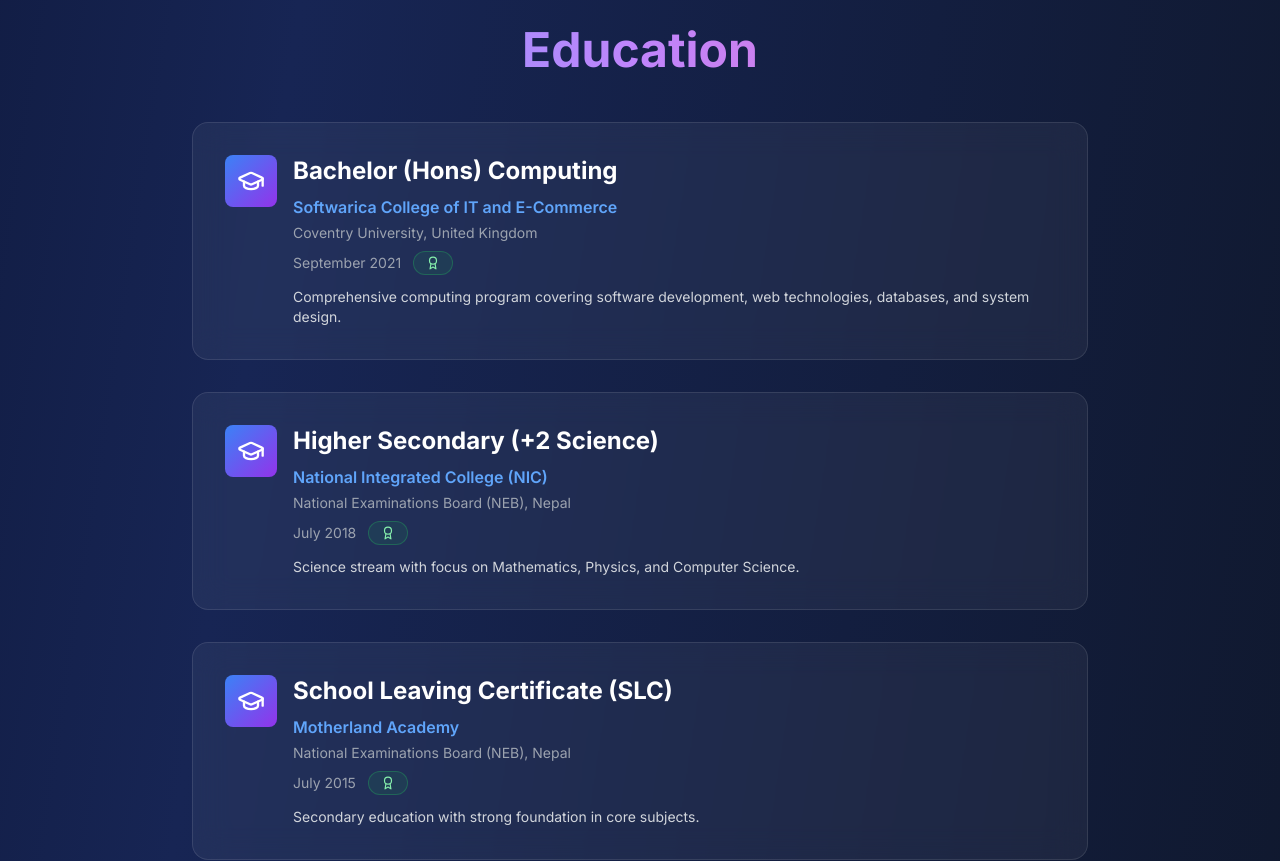
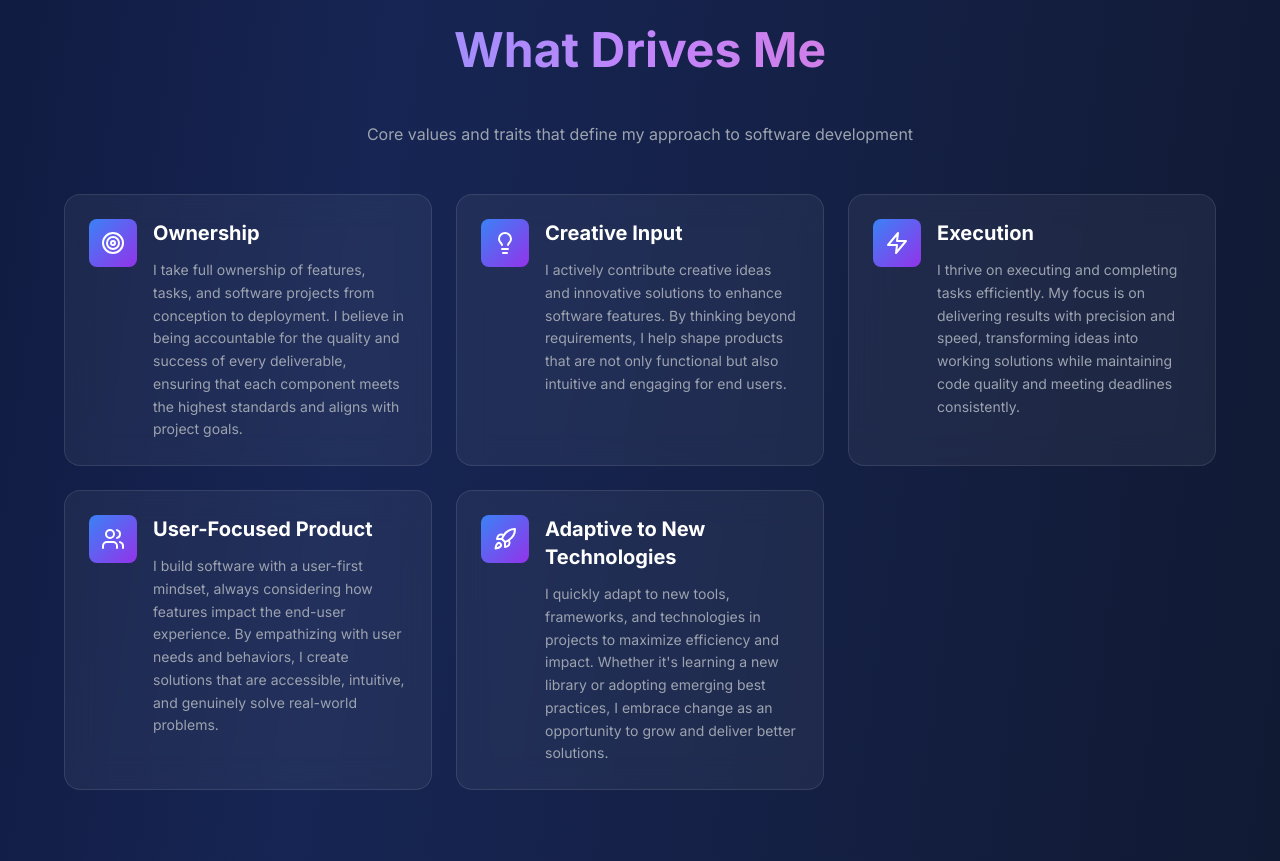
Before and after one commit to roshan-githubb/portfolio_roshan_budhathoki, a Next.js app: page / in a window 1280 px wide. Shown: the part 6500-7361 px from the top of the page. Built offline with nearby package versions, Linux system fonts and the light colour scheme.

Commit message:
Added my personal traits

```diff
--- a/app/page.tsx
+++ b/app/page.tsx
@@ -6,6 +6,7 @@
 import Experience from '@/components/Experience'
 import Education from '@/components/Education'
 import Projects from '@/components/Projects'
+import PersonalTraits from '@/components/PersonalTraits'
 import Contact from '@/components/Contact'
 
 export default function Home() {
@@ -17,6 +18,7 @@
       <Skills />
       <Experience />
       <Projects />
+      <PersonalTraits />
       <Education />
       <Contact />
     </main>
--- /dev/null
+++ b/components/PersonalTraits.tsx
@@ -0,0 +1,87 @@
+'use client'
+
+import React from 'react'
+import { motion } from 'framer-motion'
+import { useInView } from 'react-intersection-observer'
+import { Target, Lightbulb, Zap, Users, Rocket } from 'lucide-react'
+
+const PersonalTraits = () => {
+  const [ref, inView] = useInView({
+    triggerOnce: true,
+    threshold: 0.1,
+  })
+
+  const traits = [
+    {
+      icon: Target,
+      title: 'Ownership',
+      description: 'I take full ownership of features, tasks, and software projects from conception to deployment. I believe in being accountable for the quality and success of every deliverable, ensuring that each component meets the highest standards and aligns with project goals.',
+    },
+    {
+      icon: Lightbulb,
+      title: 'Creative Input',
+      description: 'I actively contribute creative ideas and innovative solutions to enhance software features. By thinking beyond requirements, I help shape products that are not only functional but also intuitive and engaging for end users.',
+    },
+    {
+      icon: Zap,
+      title: 'Execution',
+      description: 'I thrive on executing and completing tasks efficiently. My focus is on delivering results with precision and speed, transforming ideas into working solutions while maintaining code quality and meeting deadlines consistently.',
+    },
+    {
+      icon: Users,
+      title: 'User-Focused Product',
+      description: 'I build software with a user-first mindset, always considering how features impact the end-user experience. By empathizing with user needs and behaviors, I create solutions that are accessible, intuitive, and genuinely solve real-world problems.',
+    },
+    {
+      icon: Rocket,
+      title: 'Adaptive to New Technologies',
+      description: 'I quickly adapt to new tools, frameworks, and technologies in projects to maximize efficiency and impact. Whether it\'s learning a new library or adopting emerging best practices, I embrace change as an opportunity to grow and deliver better solutions.',
+    },
+  ]
+
+  return (
+    <section id="traits" className="py-20 relative">
+      <div className="container mx-auto px-4 md:px-6">
+        <motion.div
+          ref={ref}
+          initial={{ opacity: 0, y: 50 }}
+          animate={inView ? { opacity: 1, y: 0 } : {}}
+          transition={{ duration: 0.6 }}
+        >
+          <h2 className="section-title gradient-text">What Drives Me</h2>
+          <p className="text-center text-gray-400 mb-12 max-w-2xl mx-auto">
+            Core values and traits that define my approach to software development
+          </p>
+
+          <div className="max-w-6xl mx-auto grid grid-cols-1 md:grid-cols-2 lg:grid-cols-3 gap-6">
+            {traits.map((trait, index) => (
+              <motion.div
+                key={index}
+                initial={{ opacity: 0, y: 30 }}
+                animate={inView ? { opacity: 1, y: 0 } : {}}
+                transition={{ duration: 0.5, delay: index * 0.1 }}
+                className="glass-effect p-6 rounded-2xl card-hover group"
+              >
+                <div className="flex items-start gap-4">
+                  <div className="p-3 bg-gradient-to-br from-blue-500 to-purple-600 rounded-lg group-hover:scale-110 transition-transform">
+                    <trait.icon size={24} className="text-white" />
+                  </div>
+                  <div className="flex-1">
+                    <h3 className="text-xl font-bold text-white mb-3 group-hover:text-blue-400 transition-colors">
+                      {trait.title}
+                    </h3>
+                    <p className="text-gray-400 text-sm leading-relaxed">
+                      {trait.description}
+                    </p>
+                  </div>
+                </div>
+              </motion.div>
+            ))}
+          </div>
+        </motion.div>
+      </div>
+    </section>
+  )
+}
+
+export default PersonalTraits
```
